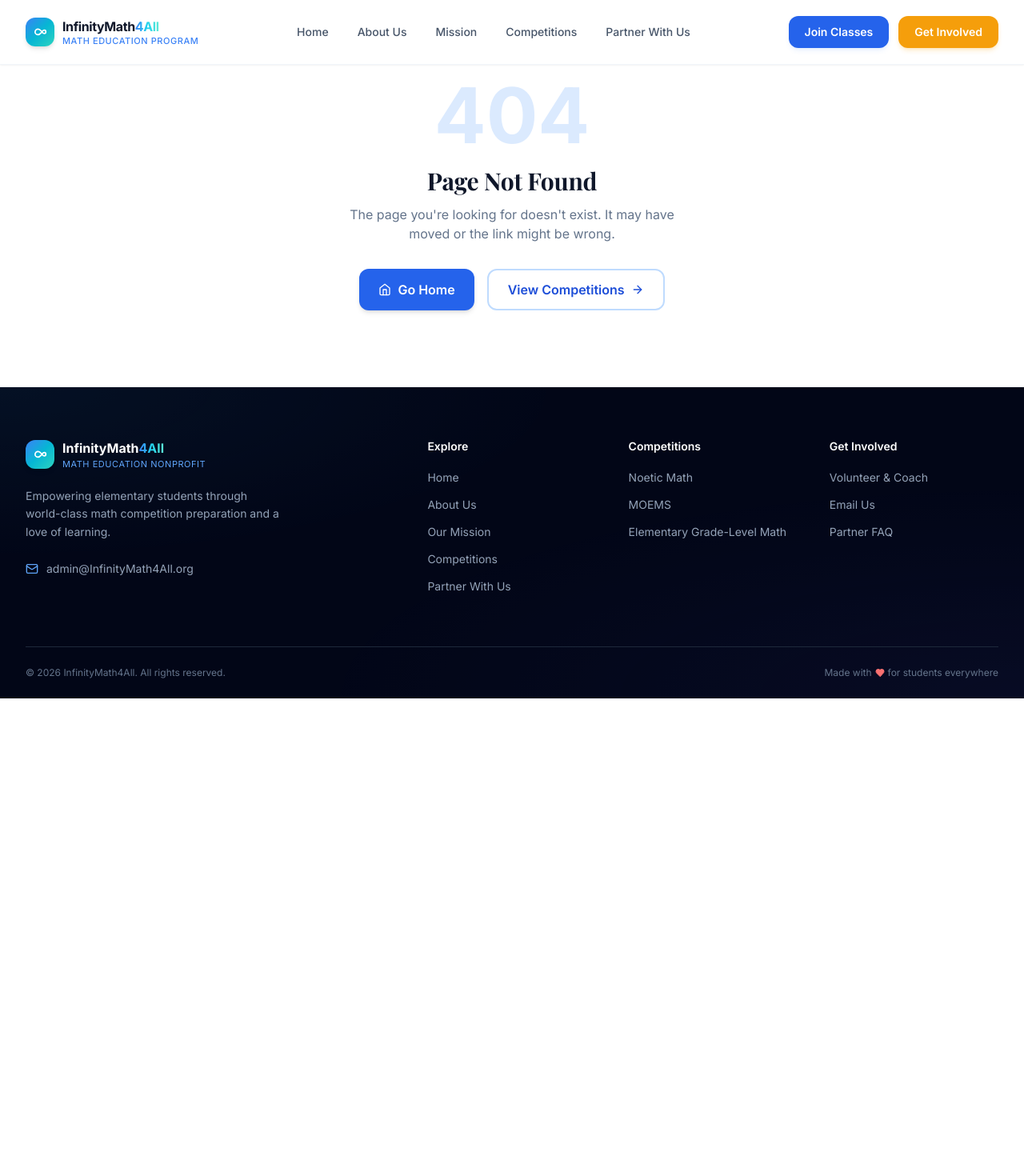
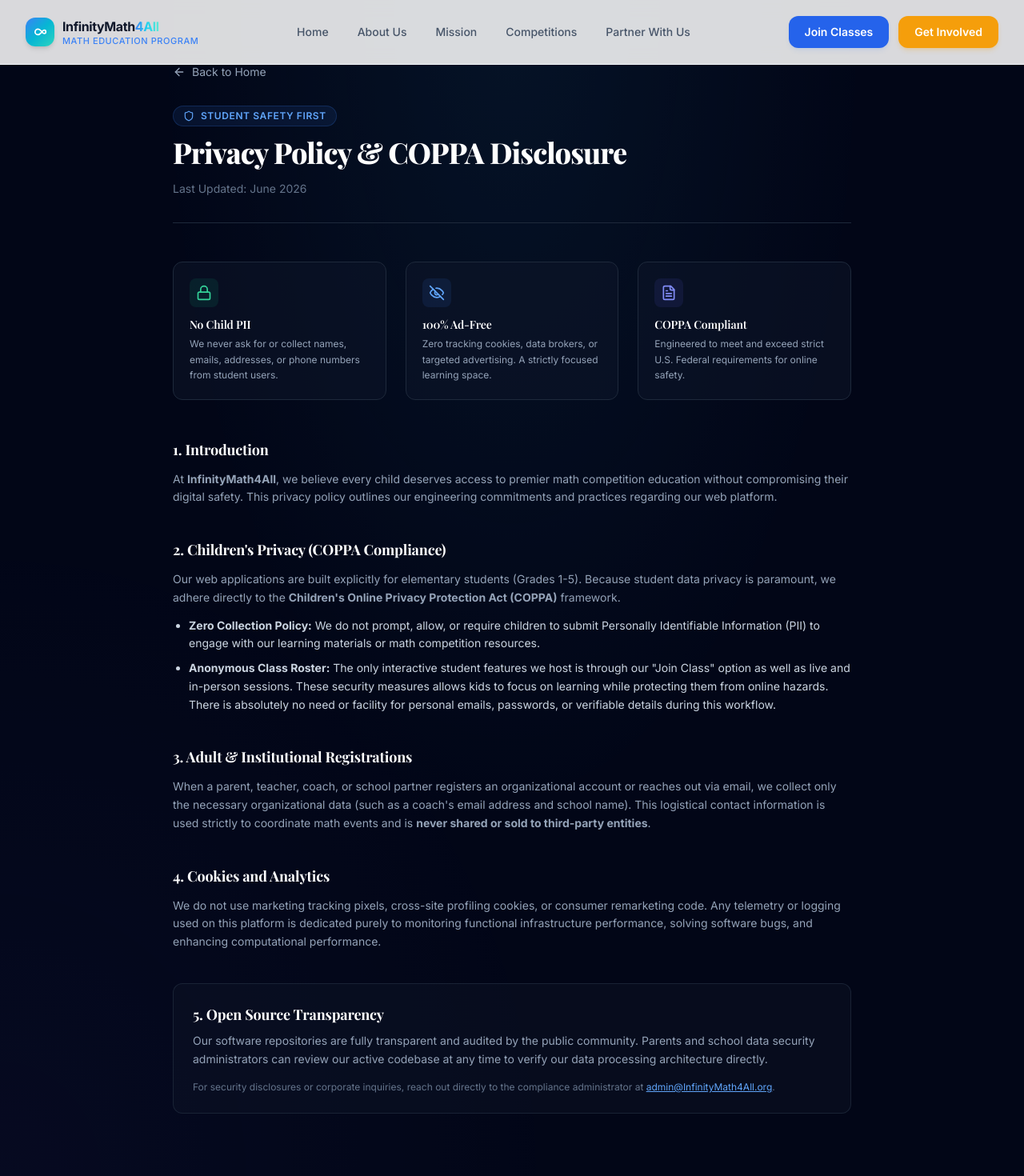
Before and after one commit to CodingNinjaXtreme/Offical-Nonprofit-Website, a React (Vite) app: page /privacy in a window 1280 px wide. Shown: the top 1470 px of the page at 80% size. Before the commit the page ends 873 px from the top, so only its background shows below. Built offline with nearby package versions, Linux system fonts and the light colour scheme.

Commit message:
added legal obligations

```diff
--- a/src/App.tsx
+++ b/src/App.tsx
@@ -3,6 +3,7 @@ import { useEffect, lazy, Suspense } from 'react';
 import { BrowserRouter, Routes, Route, Navigate, useLocation } from 'react-router-dom';
 import Header from './components/Header';
 import Footer from './components/Footer';
+import PrivacyPage from "./pages/Policy.tsx";
 
 // Lazy-loaded pages
 const Home = lazy(() => import('./pages/Home'));
@@ -59,6 +60,9 @@ function App() {
                             {/* Notice the exact casing here: Signup */}
                             <Route path="/signup" element={<Signup />} />
 
+                            {/* Privacy Policy & COPPA Compliance Page Route */}
+                            <Route path="/privacy" element={<PrivacyPage />} />
+
                             <Route path="/programs" element={<Navigate to="/competitions" replace />} />
                             <Route path="*" element={<NotFound />} />
                         </Routes>
--- a/src/components/Footer.tsx
+++ b/src/components/Footer.tsx
@@ -1,5 +1,5 @@
 import { Link } from 'react-router-dom';
-import { Mail, Heart } from 'lucide-react';
+import { Mail, Heart, ShieldCheck } from 'lucide-react';
 import Logo from './Logo';
 
 const footerLinks = {
@@ -42,7 +42,7 @@ export default function Footer() {
                   <div className="font-bold text-white text-base">
                     InfinityMath<span className="text-gradient">4All</span>
                   </div>
-                  <div className="text-[11px] uppercase tracking-wider text-blue-400">Math Education Nonprofit</div>
+                  <div className="text-[11px] uppercase tracking-wider text-blue-400">Math Education Program</div>
                 </div>
               </Link>
               <p className="text-sm leading-relaxed text-slate-400 mb-6 max-w-xs">
@@ -94,9 +94,25 @@ export default function Footer() {
             <p className="text-xs text-slate-500">
               &copy; {new Date().getFullYear()} InfinityMath4All. All rights reserved.
             </p>
-            <p className="text-xs text-slate-500 flex items-center gap-1">
-              Made with <Heart className="w-3 h-3 text-red-400 fill-red-400" /> for students everywhere
-            </p>
+
+            <div className="flex flex-col items-center sm:items-end gap-1.5 text-right">
+              <p className="text-xs text-slate-500 flex items-center gap-1">
+                Made with <Heart className="w-3 h-3 text-red-400 fill-red-400 animate-pulse" /> for students everywhere
+              </p>
+
+              <div className="flex flex-wrap items-center justify-center sm:justify-end gap-x-3 gap-y-1 text-[11px] text-slate-400">
+                <span className="flex items-center gap-1 text-emerald-400 font-medium bg-emerald-500/10 px-2 py-0.5 rounded border border-emerald-500/20">
+                  <ShieldCheck className="w-3.5 h-3.5 flex-shrink-0" />
+                  COPPA Compliant
+                </span>
+                <span className="text-slate-600">|</span>
+                <span className="text-slate-500">No Student PII Collected</span>
+                <span className="text-slate-600">|</span>
+                <Link to="/privacy" className="hover:text-white underline underline-offset-2 transition-colors">
+                  Privacy Policy
+                </Link>
+              </div>
+            </div>
           </div>
         </div>
       </footer>
--- a/src/pages/Competitions.tsx
+++ b/src/pages/Competitions.tsx
@@ -97,8 +97,12 @@ const faqs = [
     a: 'Yes — Noetic and our elementary programs are designed exactly for first-time competitors. Our mentors started where your child is now.',
   },
   {
-    q: 'How do I enroll?',
-    a: 'Email us at admin@InfinityMath4All.org or use the Partner With Us page. We will reply within a couple of days with the next available cohort.',
+    q: 'What standards does your elementary math track follow?',
+    a: 'Our content follows Common Core Standards. Moreover, we incorporate competition-style problems in elementary math to increase math fluency',
+  },
+  {
+    q: 'I have more questions, where can I ask them?',
+    a:  'Email us at admin@InfinityMath4All.org. We will be happy to respond to your emails within a few business days.',
   },
 ];
 
--- /dev/null
+++ b/src/pages/Policy.tsx
@@ -0,0 +1,124 @@
+import { Shield, Lock, EyeOff, FileText, ArrowLeft } from 'lucide-react';
+import { Link } from 'react-router-dom';
+
+export default function PrivacyPage() {
+    return (
+        <div className="relative min-h-screen bg-slate-950 text-slate-300 overflow-hidden selection:bg-blue-500/30">
+            {/* Decorative Background Glows */}
+            <div
+                aria-hidden
+                className="absolute inset-0 pointer-events-none opacity-60"
+                style={{
+                    backgroundImage:
+                        'radial-gradient(ellipse at 50% 0%, rgba(56, 189, 248, 0.12), transparent 50%), radial-gradient(ellipse at 0% 100%, rgba(99, 102, 241, 0.08), transparent 40%)',
+                }}
+            />
+
+            <div className="relative max-w-4xl mx-auto px-4 sm:px-6 py-20">
+                {/* Back Button */}
+                <Link
+                    to="/"
+                    className="inline-flex items-center gap-2 text-sm text-slate-400 hover:text-white mb-8 transition-colors group"
+                >
+                    <ArrowLeft className="w-4 h-4 group-hover:-translate-x-1 transition-transform" />
+                    Back to Home
+                </Link>
+
+                {/* Header */}
+                <div className="border-b border-slate-800 pb-8 mb-12">
+                    <div className="inline-flex items-center gap-2 text-xs font-semibold uppercase tracking-wider text-blue-400 mb-3 bg-blue-500/10 px-3 py-1 rounded-full border border-blue-500/20">
+                        <Shield className="w-3.5 h-3.5" /> Student Safety First
+                    </div>
+                    <h1 className="text-3xl sm:text-4xl font-extrabold text-white mb-4 tracking-tight">
+                        Privacy Policy & COPPA Disclosure
+                    </h1>
+                    <p className="text-sm text-slate-500">
+                        Last Updated: {new Date().toLocaleDateString('en-US', { month: 'long', year: 'numeric' })}
+                    </p>
+                </div>
+
+                {/* Core Pillars Grid */}
+                <div className="grid grid-cols-1 md:grid-cols-3 gap-6 mb-12">
+                    <div className="bg-slate-900/50 border border-slate-800 p-5 rounded-xl">
+                        <div className="p-2 bg-emerald-500/10 rounded-lg w-fit text-emerald-400 mb-3">
+                            <Lock className="w-5 h-5" />
+                        </div>
+                        <h3 className="text-white font-semibold text-sm mb-1">No Child PII</h3>
+                        <p className="text-xs text-slate-400 leading-relaxed">
+                            We never ask for or collect names, emails, addresses, or phone numbers from student users.
+                        </p>
+                    </div>
+
+                    <div className="bg-slate-900/50 border border-slate-800 p-5 rounded-xl">
+                        <div className="p-2 bg-blue-500/10 rounded-lg w-fit text-blue-400 mb-3">
+                            <EyeOff className="w-5 h-5" />
+                        </div>
+                        <h3 className="text-white font-semibold text-sm mb-1">100% Ad-Free</h3>
+                        <p className="text-xs text-slate-400 leading-relaxed">
+                            Zero tracking cookies, data brokers, or targeted advertising. A strictly focused learning space.
+                        </p>
+                    </div>
+
+                    <div className="bg-slate-900/50 border border-slate-800 p-5 rounded-xl">
+                        <div className="p-2 bg-indigo-500/10 rounded-lg w-fit text-indigo-400 mb-3">
+                            <FileText className="w-5 h-5" />
+                        </div>
+                        <h3 className="text-white font-semibold text-sm mb-1">COPPA Compliant</h3>
+                        <p className="text-xs text-slate-400 leading-relaxed">
+                            Engineered to meet and exceed strict U.S. Federal requirements for online safety.
+                        </p>
+                    </div>
+                </div>
+
+                {/* Legal Policy Content */}
+                <div className="space-y-10 text-sm leading-relaxed text-slate-400">
+                    <section>
+                        <h2 className="text-lg font-bold text-white mb-3">1. Introduction</h2>
+                        <p>
+                            At <strong>InfinityMath4All</strong>, we believe every child deserves access to premier math competition education without compromising their digital safety. This privacy policy outlines our engineering commitments and practices regarding our web platform.
+                        </p>
+                    </section>
+
+                    <section>
+                        <h2 className="text-lg font-bold text-white mb-3">2. Children's Privacy (COPPA Compliance)</h2>
+                        <p className="mb-3">
+                            Our web applications are built explicitly for elementary students (Grades 1-5). Because student data privacy is paramount, we adhere directly to the <strong>Children's Online Privacy Protection Act (COPPA)</strong> framework.
+                        </p>
+                        <ul className="list-disc pl-5 space-y-2 text-slate-300">
+                            <li><strong>Zero Collection Policy:</strong> We do not prompt, allow, or require children to submit Personally Identifiable Information (PII) to engage with our learning materials or math competition resources.</li>
+                            <li><strong>Anonymous Class Roster:</strong> The only interactive student features we host is through our "Join Class" option as well as live and in-person sessions. These security measures allows kids to focus on learning while protecting them from online hazards. There is absolutely no need or facility for personal emails, passwords, or verifiable details during this workflow.</li>
+                        </ul>
+                    </section>
+
+                    <section>
+                        <h2 className="text-lg font-bold text-white mb-3">3. Adult & Institutional Registrations</h2>
+                        <p>
+                            When a parent, teacher, coach, or school partner registers an organizational account or reaches out via email, we collect only the necessary organizational data (such as a coach's email address and school name). This logistical contact information is used strictly to coordinate math events and is <strong>never shared or sold to third-party entities</strong>.
+                        </p>
+                    </section>
+
+                    <section>
+                        <h2 className="text-lg font-bold text-white mb-3">4. Cookies and Analytics</h2>
+                        <p>
+                            We do not use marketing tracking pixels, cross-site profiling cookies, or consumer remarketing code. Any telemetry or logging used on this platform is dedicated purely to monitoring functional infrastructure performance, solving software bugs, and enhancing computational performance.
+                        </p>
+                    </section>
+
+                    <section className="bg-slate-900/40 border border-slate-800/80 p-6 rounded-xl">
+                        <h2 className="text-lg font-bold text-white mb-2">5. Open Source Transparency</h2>
+                        <p className="mb-4">
+                            Our software repositories are fully transparent and audited by the public community. Parents and school data security administrators can review our active codebase at any time to verify our data processing architecture directly.
+                        </p>
+                        <div className="text-xs text-slate-500">
+                            For security disclosures or corporate inquiries, reach out directly to the compliance administrator at{' '}
+                            <a href="mailto:admin@InfinityMath4All.org" className="text-blue-400 hover:text-blue-300 underline">
+                                admin@InfinityMath4All.org
+                            </a>
+                            .
+                        </div>
+                    </section>
+                </div>
+            </div>
+        </div>
+    );
+}
```
